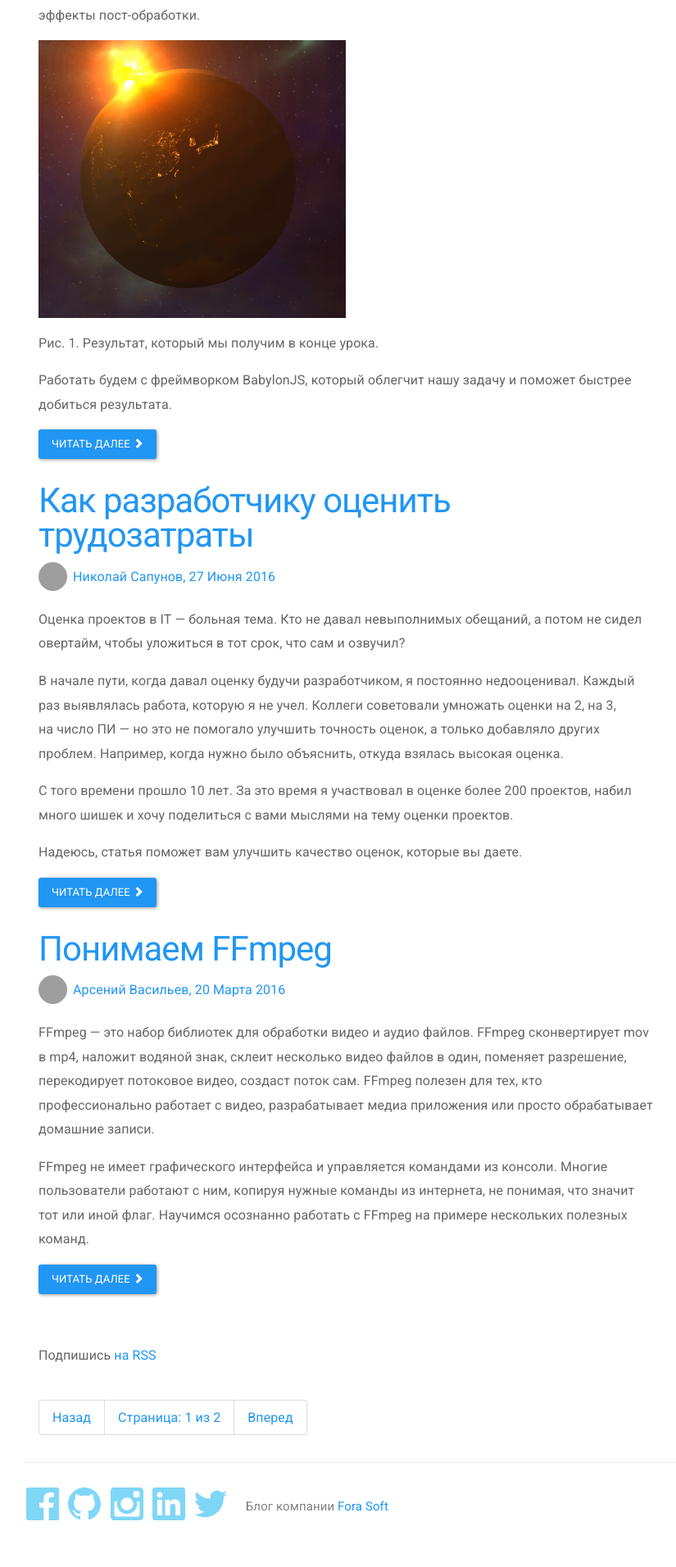
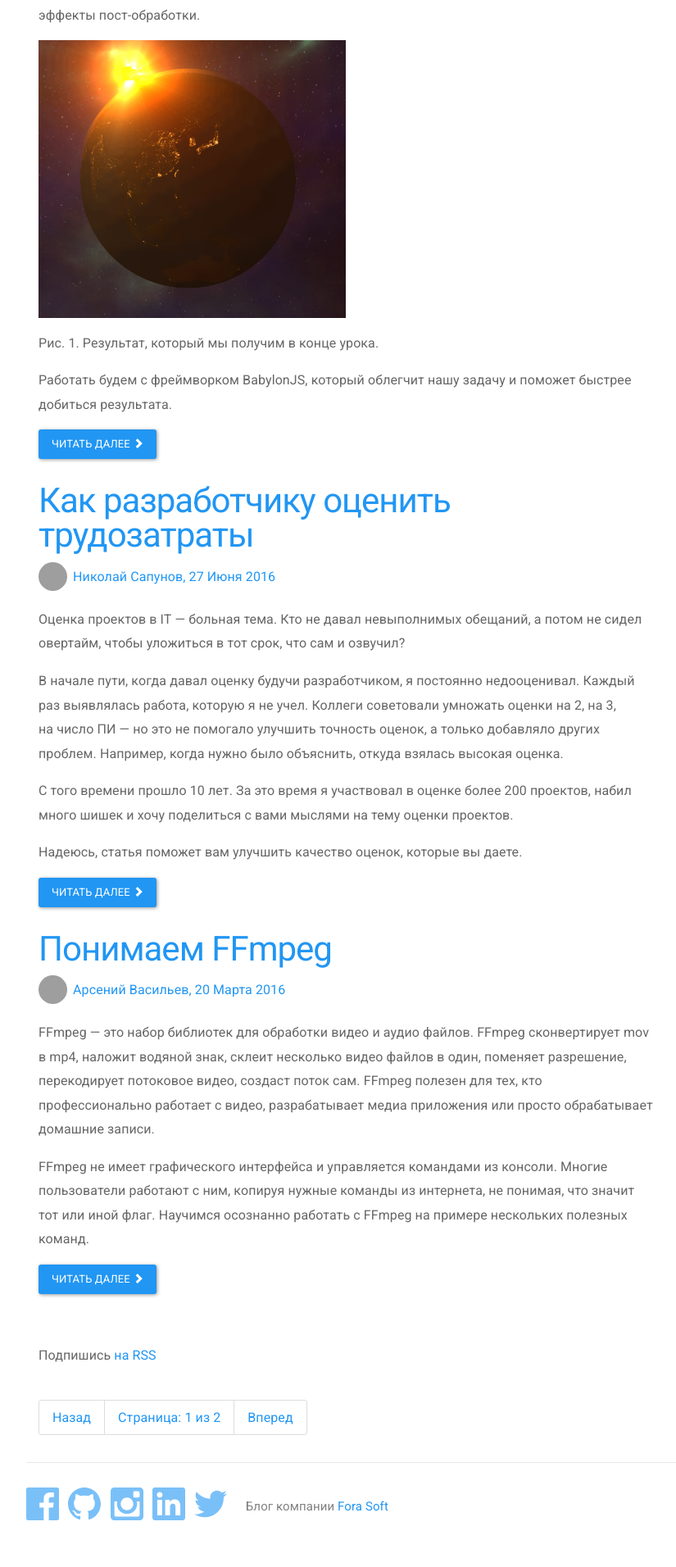
Before and after one commit to forasoft/forasoft.github.io, a Jekyll site: the page built from index.html, in a window 1280 px wide. Shown: the part 1240-3152 px from the top of the page at 82% size, without its empty margins (38-863 px from the left). Built offline with Jekyll 4.4.1, drawn with Linux system fonts in a browser that asks for light colours; nearby versions of some CDN libraries; the list of posts is cut into pages by our own code; grey boxes are pictures that could not be loaded.

Commit message:
Fix favicon on internal pages. Update social icons color

```diff
--- a/_includes/svg-icons/facebook.html
+++ b/_includes/svg-icons/facebook.html
@@ -1 +1 @@
-<svg width="40px" height="40px" style="fill: #80d6f7;"  viewBox="0 0 16 16" xmlns="http://www.w3.org/2000/svg" fill-rule="evenodd" clip-rule="evenodd" stroke-linejoin="round" stroke-miterlimit="1.414"><path d="M15.117 0H.883C.395 0 0 .395 0 .883v14.234c0 .488.395.883.883.883h7.663V9.804H6.46V7.39h2.086V5.607c0-2.066 1.262-3.19 3.106-3.19.883 0 1.642.064 1.863.094v2.16h-1.28c-1 0-1.195.476-1.195 1.176v1.54h2.39l-.31 2.416h-2.08V16h4.077c.488 0 .883-.395.883-.883V.883C16 .395 15.605 0 15.117 0" fill-rule="nonzero"/></svg>
+<svg width="40px" height="40px" style="fill: #7ac0f8;"  viewBox="0 0 16 16" xmlns="http://www.w3.org/2000/svg" fill-rule="evenodd" clip-rule="evenodd" stroke-linejoin="round" stroke-miterlimit="1.414"><path d="M15.117 0H.883C.395 0 0 .395 0 .883v14.234c0 .488.395.883.883.883h7.663V9.804H6.46V7.39h2.086V5.607c0-2.066 1.262-3.19 3.106-3.19.883 0 1.642.064 1.863.094v2.16h-1.28c-1 0-1.195.476-1.195 1.176v1.54h2.39l-.31 2.416h-2.08V16h4.077c.488 0 .883-.395.883-.883V.883C16 .395 15.605 0 15.117 0" fill-rule="nonzero"/></svg>
--- a/_includes/svg-icons/github.html
+++ b/_includes/svg-icons/github.html
@@ -1 +1 @@
-<svg width="40px" height="40px" style="fill: #80d6f7;" viewBox="0 0 16 16" xmlns="http://www.w3.org/2000/svg" fill-rule="evenodd" clip-rule="evenodd" stroke-linejoin="round" stroke-miterlimit="1.414"><path d="M8 0C3.58 0 0 3.582 0 8c0 3.535 2.292 6.533 5.47 7.59.4.075.547-.172.547-.385 0-.19-.007-.693-.01-1.36-2.226.483-2.695-1.073-2.695-1.073-.364-.924-.89-1.17-.89-1.17-.725-.496.056-.486.056-.486.803.056 1.225.824 1.225.824.714 1.223 1.873.87 2.33.665.072-.517.278-.87.507-1.07-1.777-.2-3.644-.888-3.644-3.953 0-.873.31-1.587.823-2.147-.083-.202-.358-1.015.077-2.117 0 0 .672-.215 2.2.82.638-.178 1.323-.266 2.003-.27.68.004 1.364.092 2.003.27 1.527-1.035 2.198-.82 2.198-.82.437 1.102.163 1.915.08 2.117.513.56.823 1.274.823 2.147 0 3.073-1.87 3.75-3.653 3.947.287.246.543.735.543 1.48 0 1.07-.01 1.933-.01 2.195 0 .215.144.463.55.385C13.71 14.53 16 11.534 16 8c0-4.418-3.582-8-8-8"/></svg>
+<svg width="40px" height="40px" style="fill: #7ac0f8;" viewBox="0 0 16 16" xmlns="http://www.w3.org/2000/svg" fill-rule="evenodd" clip-rule="evenodd" stroke-linejoin="round" stroke-miterlimit="1.414"><path d="M8 0C3.58 0 0 3.582 0 8c0 3.535 2.292 6.533 5.47 7.59.4.075.547-.172.547-.385 0-.19-.007-.693-.01-1.36-2.226.483-2.695-1.073-2.695-1.073-.364-.924-.89-1.17-.89-1.17-.725-.496.056-.486.056-.486.803.056 1.225.824 1.225.824.714 1.223 1.873.87 2.33.665.072-.517.278-.87.507-1.07-1.777-.2-3.644-.888-3.644-3.953 0-.873.31-1.587.823-2.147-.083-.202-.358-1.015.077-2.117 0 0 .672-.215 2.2.82.638-.178 1.323-.266 2.003-.27.68.004 1.364.092 2.003.27 1.527-1.035 2.198-.82 2.198-.82.437 1.102.163 1.915.08 2.117.513.56.823 1.274.823 2.147 0 3.073-1.87 3.75-3.653 3.947.287.246.543.735.543 1.48 0 1.07-.01 1.933-.01 2.195 0 .215.144.463.55.385C13.71 14.53 16 11.534 16 8c0-4.418-3.582-8-8-8"/></svg>
--- a/_includes/svg-icons/instagram.html
+++ b/_includes/svg-icons/instagram.html
@@ -1 +1 @@
-<svg width="40px" height="40px" style="fill: #80d6f7;" viewBox="0 0 16 16" xmlns="http://www.w3.org/2000/svg" fill-rule="evenodd" clip-rule="evenodd" stroke-linejoin="round" stroke-miterlimit="1.414"><path d="M14.154 16H1.846C.826 16 0 15.173 0 14.153V1.846C0 .826.826 0 1.846 0h12.308C15.174 0 16 .826 16 1.846v12.307c0 1.02-.826 1.847-1.846 1.847M8 4.923C6.3 4.923 4.923 6.3 4.923 8S6.3 11.077 8 11.077 11.077 9.7 11.077 8C11.077 6.3 9.7 4.923 8 4.923m6.154-2.462c0-.34-.275-.614-.616-.614h-1.846c-.34 0-.615.275-.615.615V4.31c0 .34.276.615.615.615h1.846c.34 0 .616-.276.616-.615V2.46zm0 4.31H12.76c.103.392.163.804.163 1.23 0 2.72-2.204 4.923-4.923 4.923-2.72 0-4.923-2.204-4.923-4.923 0-.426.06-.838.162-1.23H1.845v6.768c0 .34.275.615.616.615h11.076c.34 0 .616-.275.616-.615v-6.77z"/></svg>
+<svg width="40px" height="40px" style="fill: #7ac0f8;" viewBox="0 0 16 16" xmlns="http://www.w3.org/2000/svg" fill-rule="evenodd" clip-rule="evenodd" stroke-linejoin="round" stroke-miterlimit="1.414"><path d="M14.154 16H1.846C.826 16 0 15.173 0 14.153V1.846C0 .826.826 0 1.846 0h12.308C15.174 0 16 .826 16 1.846v12.307c0 1.02-.826 1.847-1.846 1.847M8 4.923C6.3 4.923 4.923 6.3 4.923 8S6.3 11.077 8 11.077 11.077 9.7 11.077 8C11.077 6.3 9.7 4.923 8 4.923m6.154-2.462c0-.34-.275-.614-.616-.614h-1.846c-.34 0-.615.275-.615.615V4.31c0 .34.276.615.615.615h1.846c.34 0 .616-.276.616-.615V2.46zm0 4.31H12.76c.103.392.163.804.163 1.23 0 2.72-2.204 4.923-4.923 4.923-2.72 0-4.923-2.204-4.923-4.923 0-.426.06-.838.162-1.23H1.845v6.768c0 .34.275.615.616.615h11.076c.34 0 .616-.275.616-.615v-6.77z"/></svg>
--- a/_includes/svg-icons/linkedin.html
+++ b/_includes/svg-icons/linkedin.html
@@ -1 +1 @@
-<svg width="40px" height="40px" style="fill: #80d6f7;" viewBox="0 0 16 16" xmlns="http://www.w3.org/2000/svg" fill-rule="evenodd" clip-rule="evenodd" stroke-linejoin="round" stroke-miterlimit="1.414"><path d="M13.632 13.635h-2.37V9.922c0-.886-.018-2.025-1.234-2.025-1.235 0-1.424.964-1.424 1.96v3.778h-2.37V6H8.51V7.04h.03c.318-.6 1.092-1.233 2.247-1.233 2.4 0 2.845 1.58 2.845 3.637v4.188zM3.558 4.955c-.762 0-1.376-.617-1.376-1.377 0-.758.614-1.375 1.376-1.375.76 0 1.376.617 1.376 1.375 0 .76-.617 1.377-1.376 1.377zm1.188 8.68H2.37V6h2.376v7.635zM14.816 0H1.18C.528 0 0 .516 0 1.153v13.694C0 15.484.528 16 1.18 16h13.635c.652 0 1.185-.516 1.185-1.153V1.153C16 .516 15.467 0 14.815 0z" fill-rule="nonzero"/></svg>
+<svg width="40px" height="40px" style="fill: #7ac0f8;" viewBox="0 0 16 16" xmlns="http://www.w3.org/2000/svg" fill-rule="evenodd" clip-rule="evenodd" stroke-linejoin="round" stroke-miterlimit="1.414"><path d="M13.632 13.635h-2.37V9.922c0-.886-.018-2.025-1.234-2.025-1.235 0-1.424.964-1.424 1.96v3.778h-2.37V6H8.51V7.04h.03c.318-.6 1.092-1.233 2.247-1.233 2.4 0 2.845 1.58 2.845 3.637v4.188zM3.558 4.955c-.762 0-1.376-.617-1.376-1.377 0-.758.614-1.375 1.376-1.375.76 0 1.376.617 1.376 1.375 0 .76-.617 1.377-1.376 1.377zm1.188 8.68H2.37V6h2.376v7.635zM14.816 0H1.18C.528 0 0 .516 0 1.153v13.694C0 15.484.528 16 1.18 16h13.635c.652 0 1.185-.516 1.185-1.153V1.153C16 .516 15.467 0 14.815 0z" fill-rule="nonzero"/></svg>
--- a/_includes/svg-icons/twitter.html
+++ b/_includes/svg-icons/twitter.html
@@ -1 +1 @@
-<svg width="40px" height="40px" style="fill: #80d6f7;" viewBox="0 0 16 16" xmlns="http://www.w3.org/2000/svg" fill-rule="evenodd" clip-rule="evenodd" stroke-linejoin="round" stroke-miterlimit="1.414"><path d="M16 3.038c-.59.26-1.22.437-1.885.517.677-.407 1.198-1.05 1.443-1.816-.634.375-1.337.648-2.085.795-.598-.638-1.45-1.036-2.396-1.036-1.812 0-3.282 1.468-3.282 3.28 0 .258.03.51.085.75C5.152 5.39 2.733 4.084 1.114 2.1.83 2.583.67 3.147.67 3.75c0 1.14.58 2.143 1.46 2.732-.538-.017-1.045-.165-1.487-.41v.04c0 1.59 1.13 2.918 2.633 3.22-.276.074-.566.114-.865.114-.21 0-.416-.02-.617-.058.418 1.304 1.63 2.253 3.067 2.28-1.124.88-2.54 1.404-4.077 1.404-.265 0-.526-.015-.783-.045 1.453.93 3.178 1.474 5.032 1.474 6.038 0 9.34-5 9.34-9.338 0-.143-.004-.284-.01-.425.64-.463 1.198-1.04 1.638-1.7z" fill-rule="nonzero"/></svg>
+<svg width="40px" height="40px" style="fill: #7ac0f8;" viewBox="0 0 16 16" xmlns="http://www.w3.org/2000/svg" fill-rule="evenodd" clip-rule="evenodd" stroke-linejoin="round" stroke-miterlimit="1.414"><path d="M16 3.038c-.59.26-1.22.437-1.885.517.677-.407 1.198-1.05 1.443-1.816-.634.375-1.337.648-2.085.795-.598-.638-1.45-1.036-2.396-1.036-1.812 0-3.282 1.468-3.282 3.28 0 .258.03.51.085.75C5.152 5.39 2.733 4.084 1.114 2.1.83 2.583.67 3.147.67 3.75c0 1.14.58 2.143 1.46 2.732-.538-.017-1.045-.165-1.487-.41v.04c0 1.59 1.13 2.918 2.633 3.22-.276.074-.566.114-.865.114-.21 0-.416-.02-.617-.058.418 1.304 1.63 2.253 3.067 2.28-1.124.88-2.54 1.404-4.077 1.404-.265 0-.526-.015-.783-.045 1.453.93 3.178 1.474 5.032 1.474 6.038 0 9.34-5 9.34-9.338 0-.143-.004-.284-.01-.425.64-.463 1.198-1.04 1.638-1.7z" fill-rule="nonzero"/></svg>
--- a/_includes/themes/bootstrap/default.html
+++ b/_includes/themes/bootstrap/default.html
@@ -16,7 +16,7 @@
     <link rel="canonical" href="{{ page.url | replace:'index.html','' | prepend: site.baseurl | prepend: site.url }}">
     <link rel="alternate" type="application/rss+xml" title="{{ site.title }}" href="{{ "/feed.xml" | prepend: site.baseurl | prepend: site.url }}">
     <link href="{{ site.baseurl }}/public/likely.css" rel="stylesheet"/>
-    <link rel="shortcut icon" href="favicon.ico" type="image/x-icon"/>
+    <link rel="shortcut icon" href="/favicon.ico" type="image/x-icon"/>
     <!--[if lt IE 9]>
     <script src="{{ ASSET_PATH }}/resources/respond/Respond.min.js"></script>
     <![endif]-->
```
